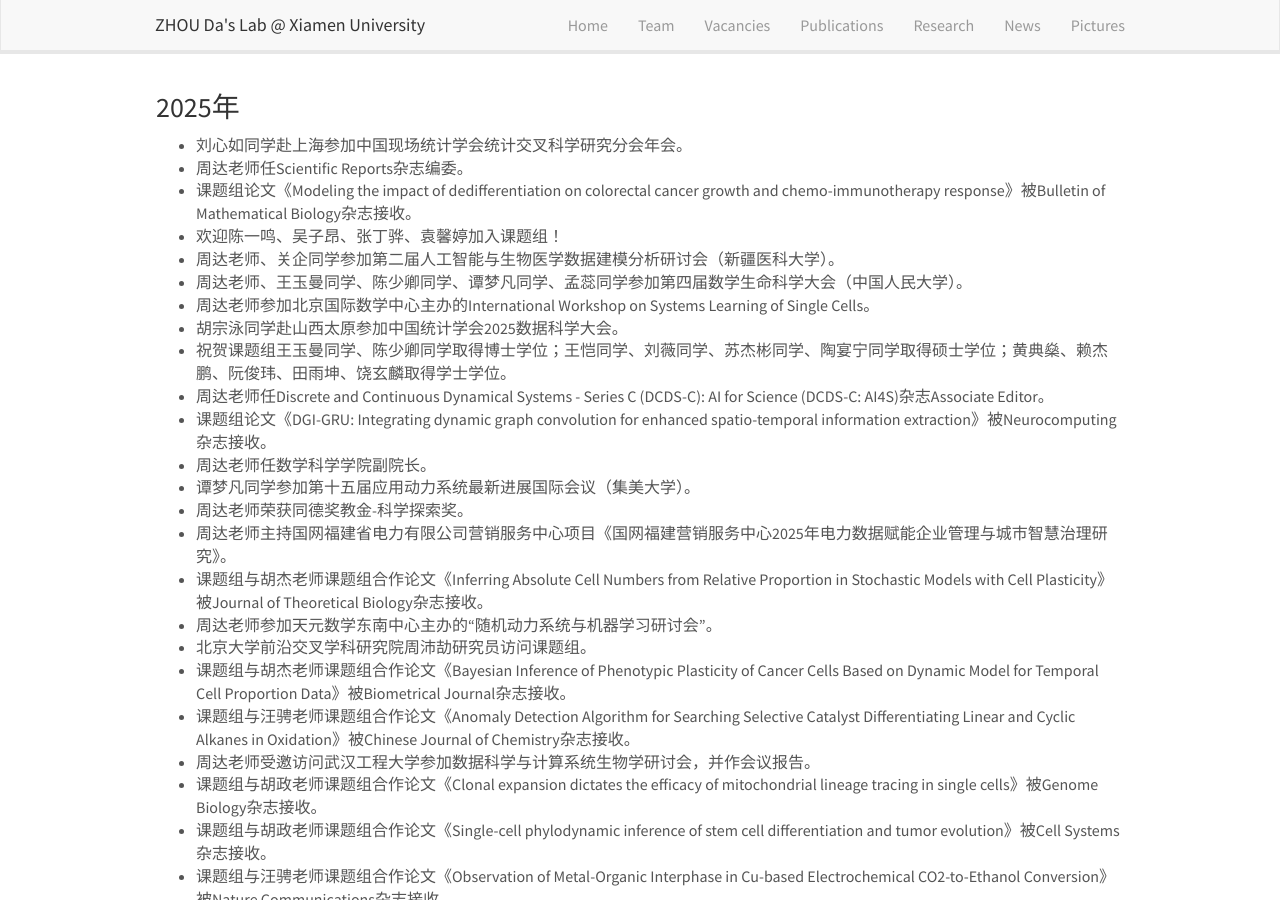
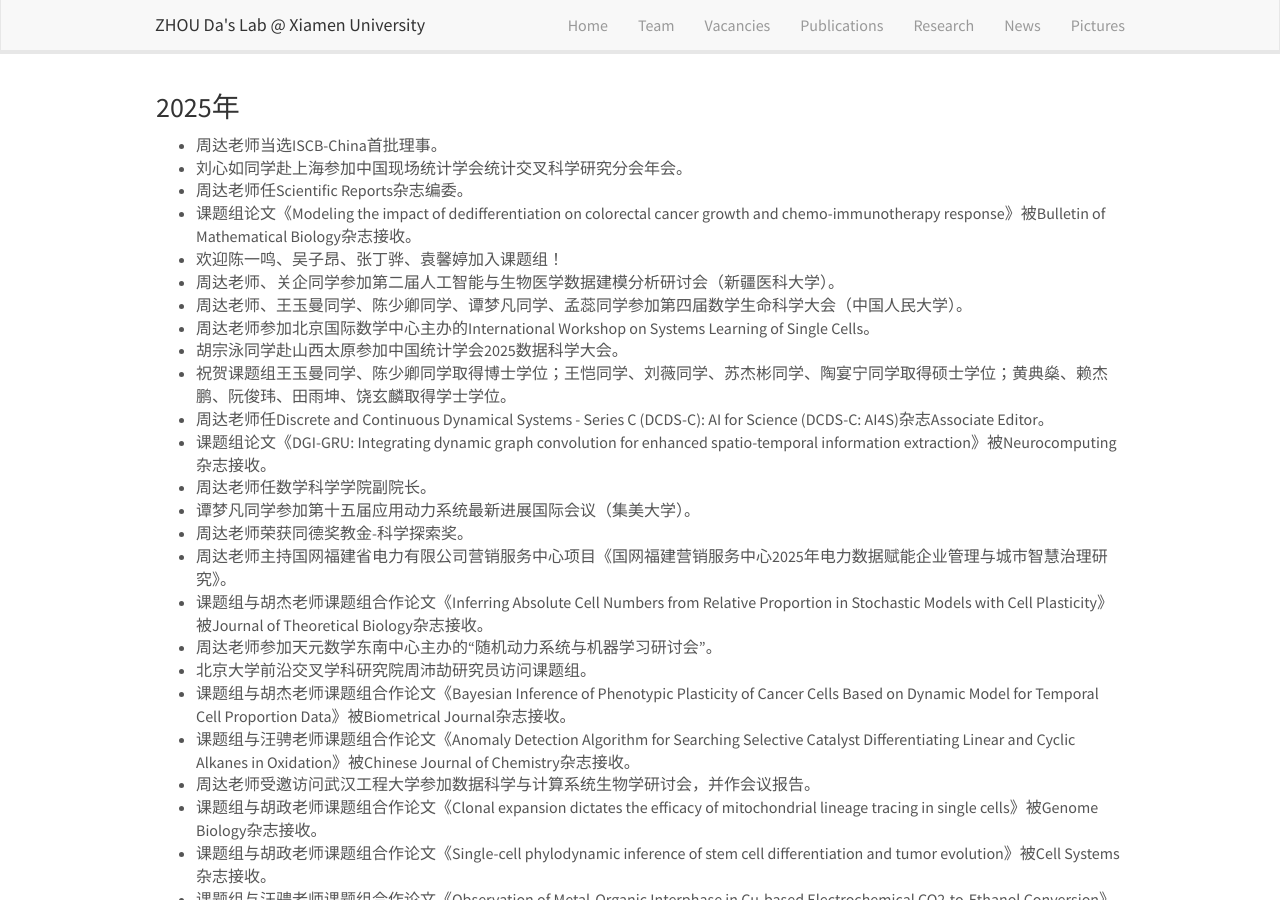
Before and after one commit to ZhouDaLab/zhoudalab.github.io, a Jekyll site: the page built from _pages/news.md, in a window 1280 px wide and 900 px high. Built offline with Jekyll 4.4.1, drawn with Linux system fonts in a browser that asks for light colours; nearby versions of some CDN libraries.

Commit message:
Update news.md

```diff
--- a/_pages/news.md
+++ b/_pages/news.md
@@ -8,6 +8,7 @@ permalink: /news/
 
 ### 2025年
 
+- 周达老师当选ISCB-China首批理事。
 - 刘心如同学赴上海参加中国现场统计学会统计交叉科学研究分会年会。
 - 周达老师任Scientific Reports杂志编委。
 - 课题组论文《Modeling the impact of dedifferentiation on colorectal cancer growth and chemo-immunotherapy response》被Bulletin of Mathematical Biology杂志接收。
```
